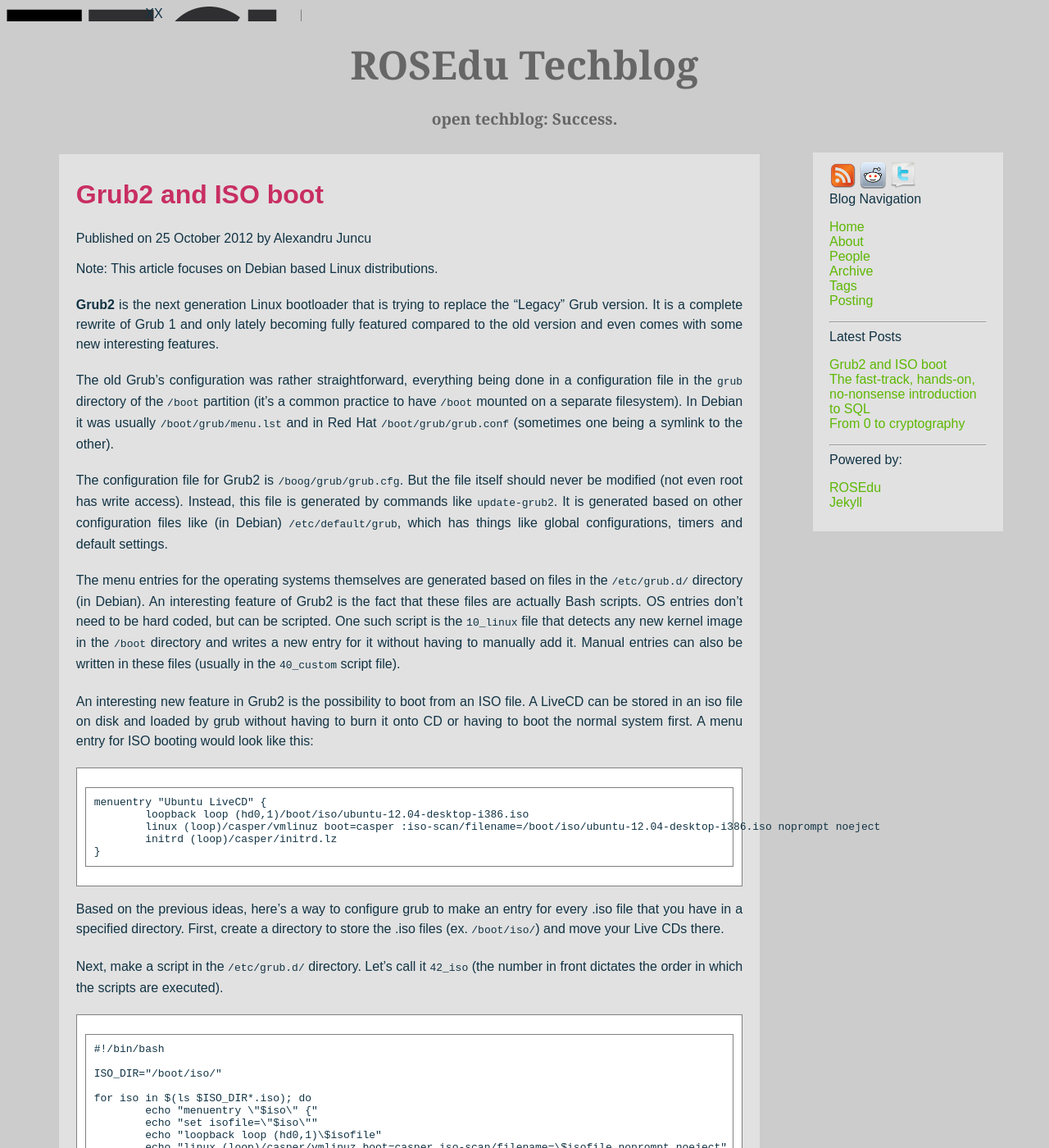
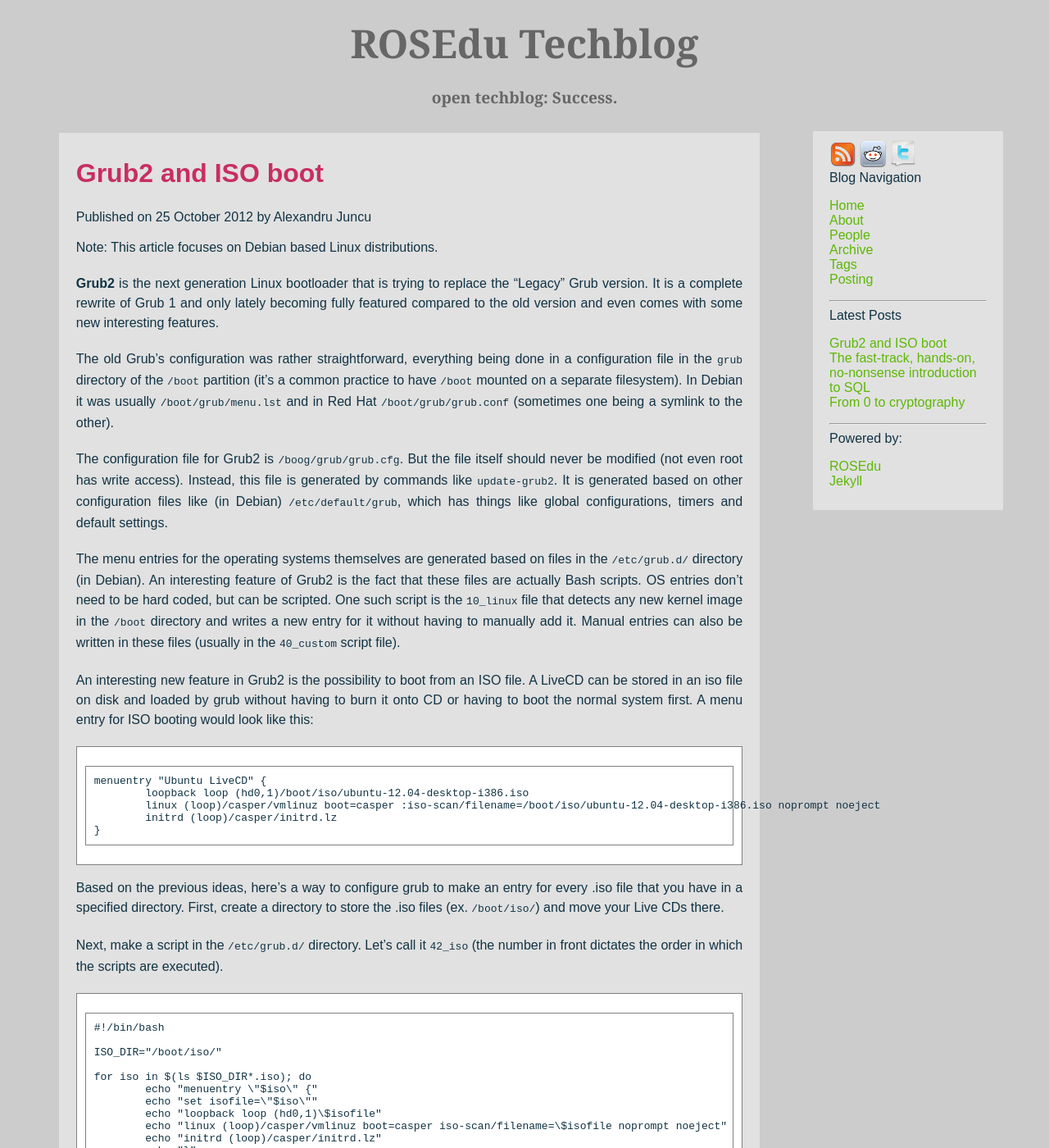
Before and after one commit to rosedu/techblog, a Jekyll site: the page built from index.html, in a window 1280 px wide and 1400 px high. Shown: the whole window at 82% size. Built offline with Jekyll 4.4.1, drawn with Linux system fonts in a browser that asks for light colours; comment, search, counter and statistics services are not loaded.

Commit message:
Revert all logo changes. Nothing worked :(

```diff
--- a/_layouts/default.html
+++ b/_layouts/default.html
@@ -32,7 +32,6 @@
   </head>
   <body>
     <div id="header">
-      <div id="site_img">XX</div>
       <div id="site_title"><a href="/"><h1>ROSEdu Techblog</h1></a></div>
       <div id="site_tagline"><h4>open techblog: Success.</h4></div>
     </div>
--- a/css/styles.css
+++ b/css/styles.css
@@ -15,17 +15,6 @@
 
 img {
 	border: 0;
-}
-
-div#site_img {
-	background:url('../img/techblog.png') no-repeat;
-	display:inline-block;
-	width:360px;
-	height:auto;
-        float: center;
-        text-align: center;
-        margin-left: auto;
-        margin-right: auto;
 }
 
 #header h4 {
```
